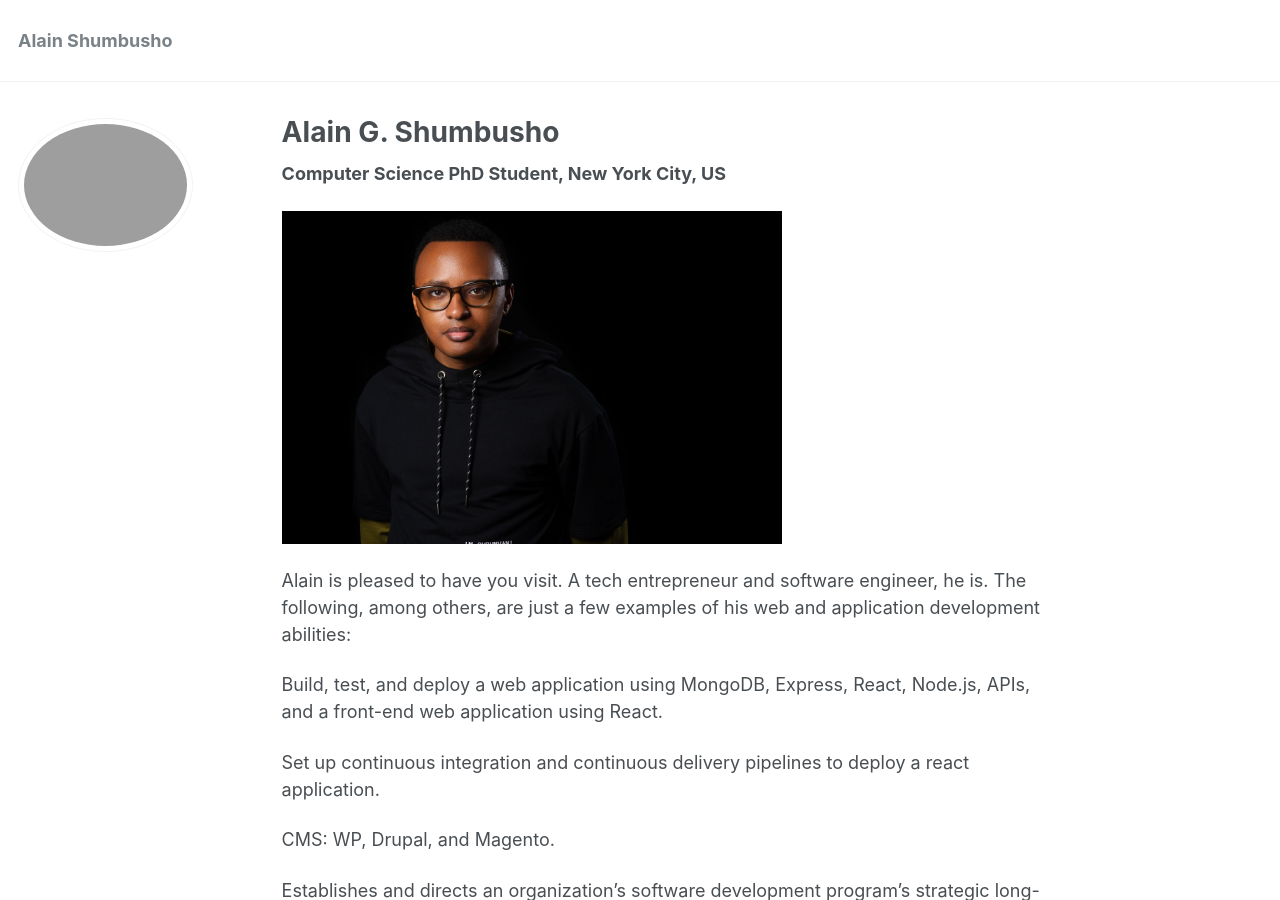
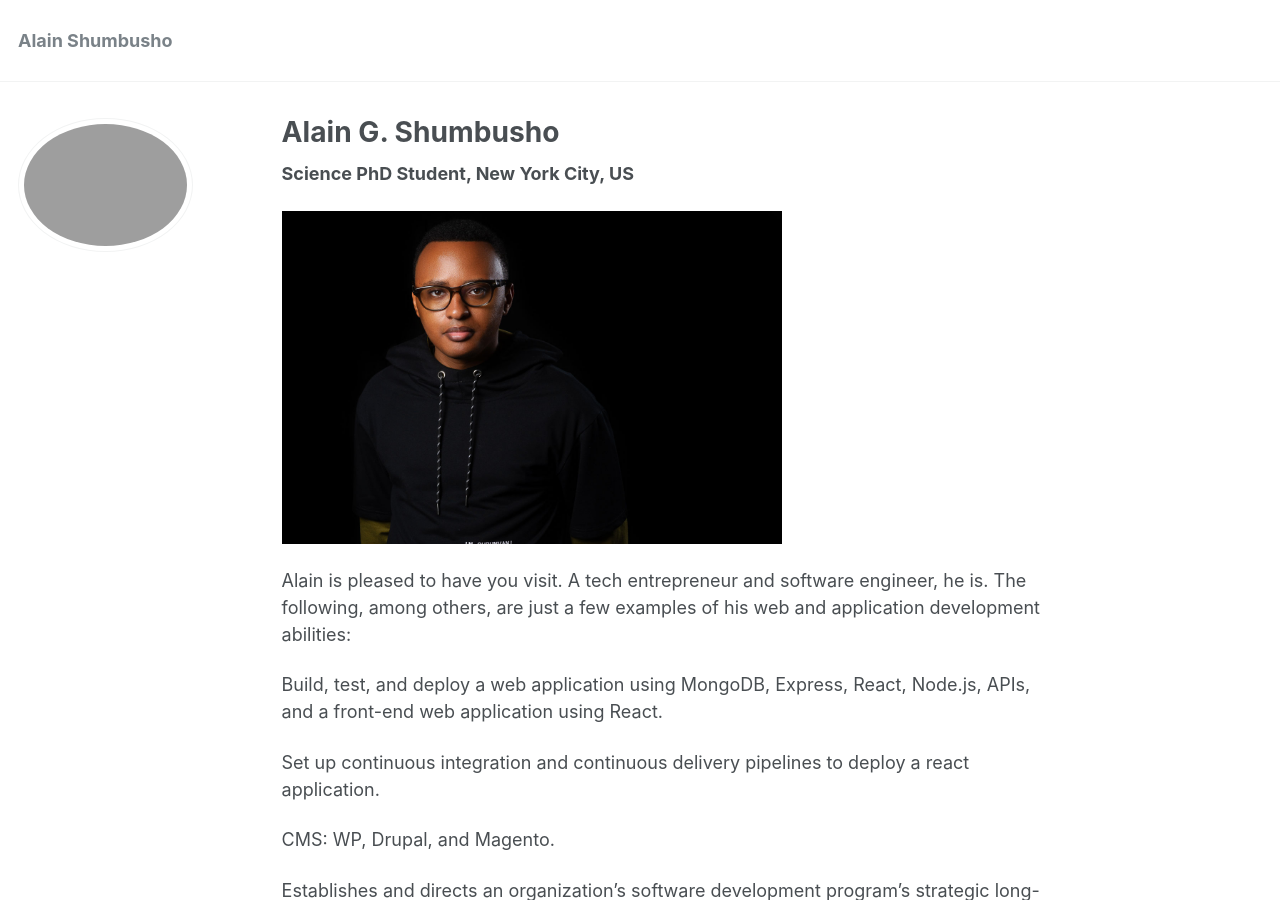
Before and after one commit to phdcsseiden/phdcsseiden.github.io, a Jekyll site: the page built from _pages/about.md, in a window 1280 px wide and 900 px high. Built offline with Jekyll 4.4.1, drawn with Linux system fonts in a browser that asks for light colours.

Commit message:
Update about.md

```diff
--- a/_pages/about.md
+++ b/_pages/about.md
@@ -9,7 +9,7 @@ redirect_from:
 ---
 
 
-<b> Computer Science PhD Student, New York City, US </b>
+<b> Science PhD Student, New York City, US </b>
 
 
 <img src="images/Headshotwoo.jpg" alt="" style="width:500px;height:333px;">
```
